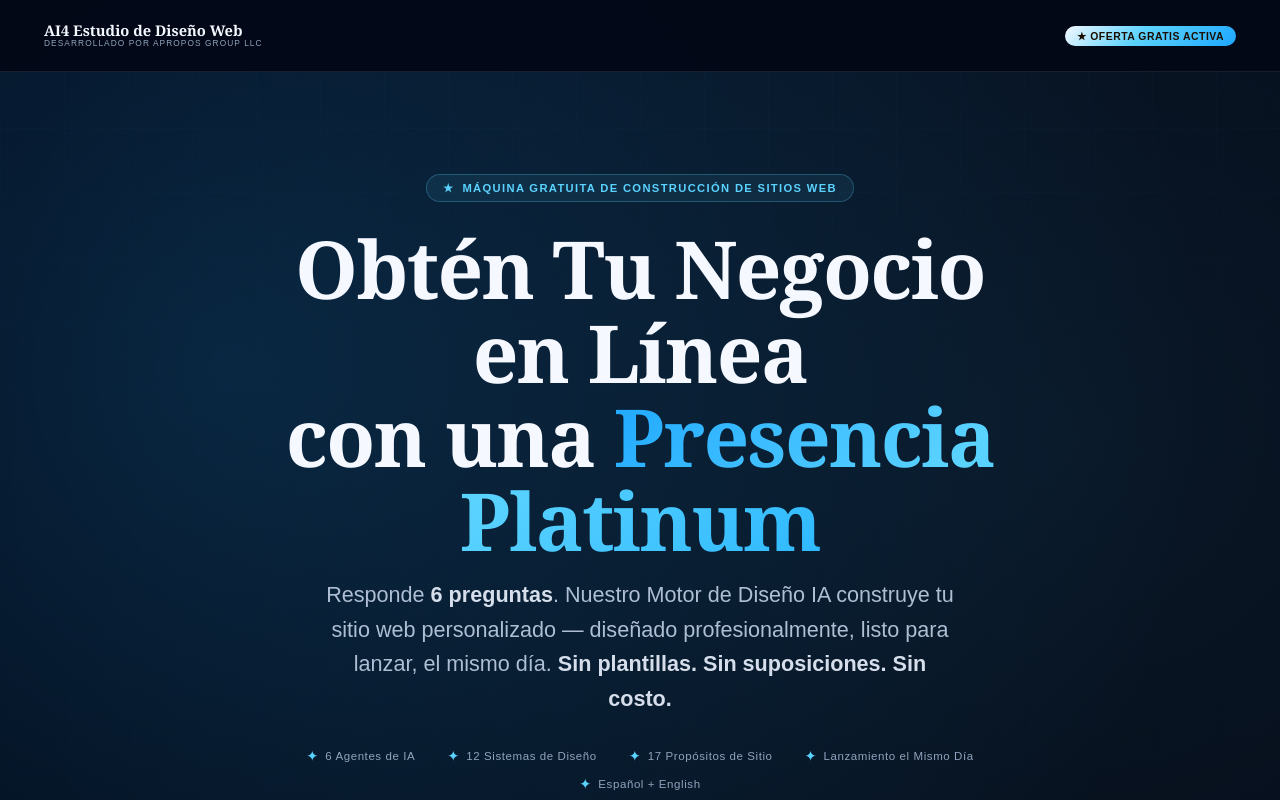
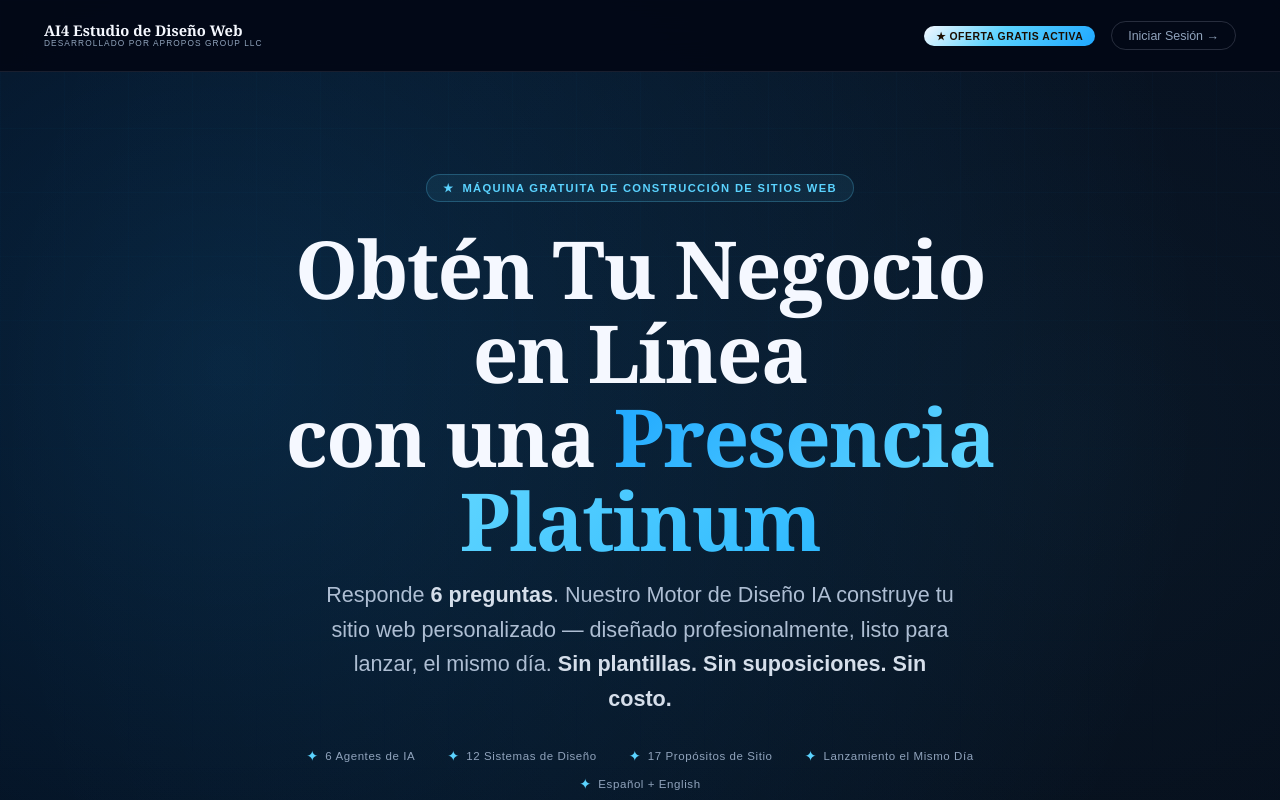
Before and after one commit to Aproposchpt2/espanolai4website, a website: page index.html in a window 1280 px wide. Shown: the top 800 px of the page. Drawn offline with Linux system fonts and the light colour scheme.

Commit message:
feat: add Iniciar Sesion sign-in button to nav

```diff
--- a/index.html
+++ b/index.html
@@ -34,7 +34,7 @@ body::before{
 }
 
 /* NAV */
-nav{
+.nav-right{display:flex;align-items:center;gap:1rem}.nav-signin{font-size:.78rem;color:var(--muted2);text-decoration:none;border:1px solid rgba(184,196,217,.2);border-radius:999px;padding:.4rem 1rem;transition:all .2s}.nav-signin:hover{color:var(--silver);border-color:rgba(184,196,217,.4)}nav{
   position:sticky;top:0;z-index:100;
   display:flex;align-items:center;justify-content:space-between;
   min-height:72px;padding:.85rem clamp(1rem,4vw,2.75rem);
@@ -279,8 +279,7 @@ footer{
       <span class="nav-logo-sub">Desarrollado por Apropos Group LLC</span>
     </div>
   </a>
-  <div class="nav-badge">★ OFERTA GRATIS ACTIVA</div>
-</nav>
+  <div class="nav-right"><div class="nav-badge">★ OFERTA GRATIS ACTIVA</div><a href="/login.html" class="nav-signin">Iniciar Sesión →</a></div></nav>
 
 <!-- HERO -->
 <section class="hero">
```
